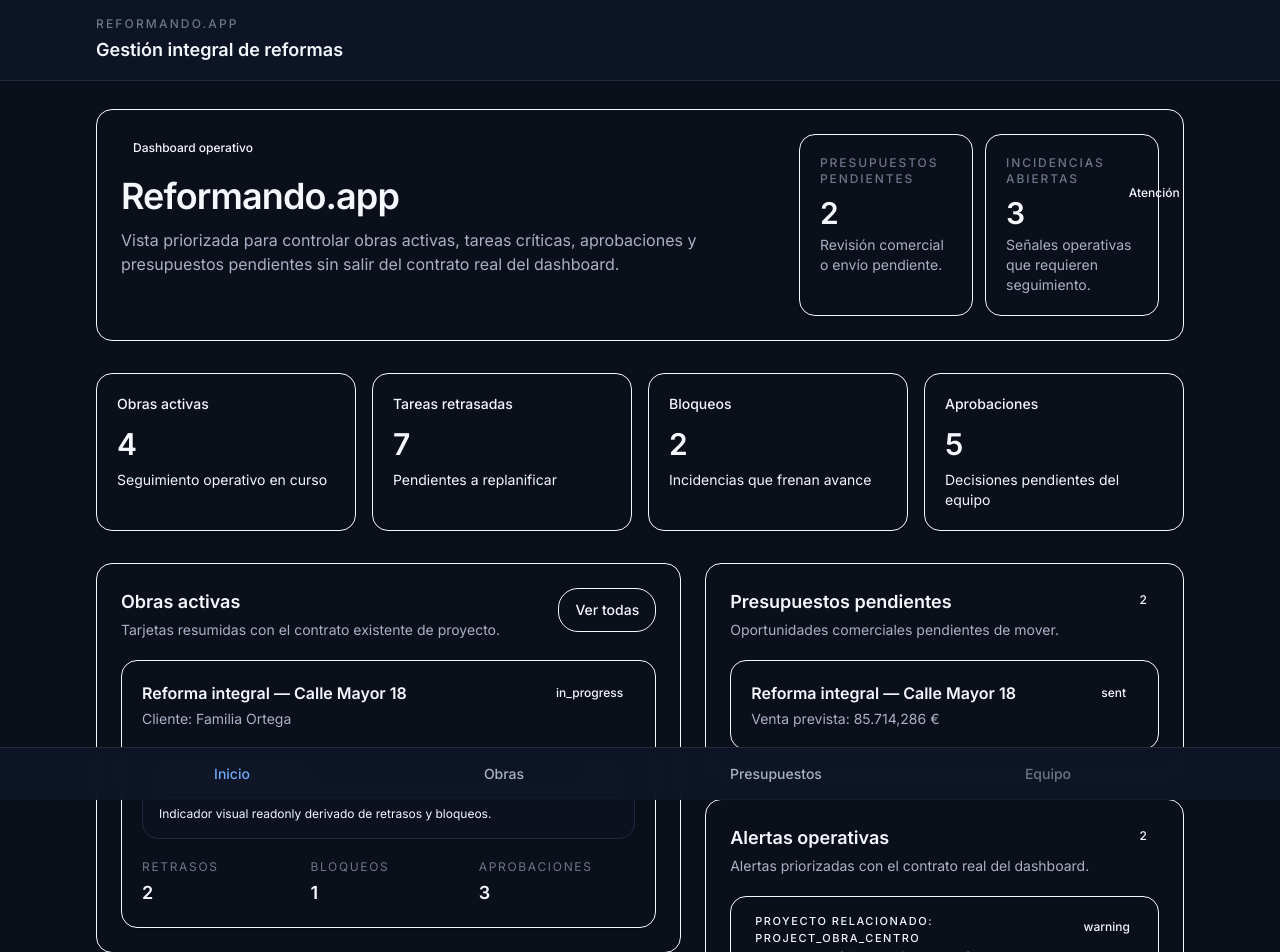
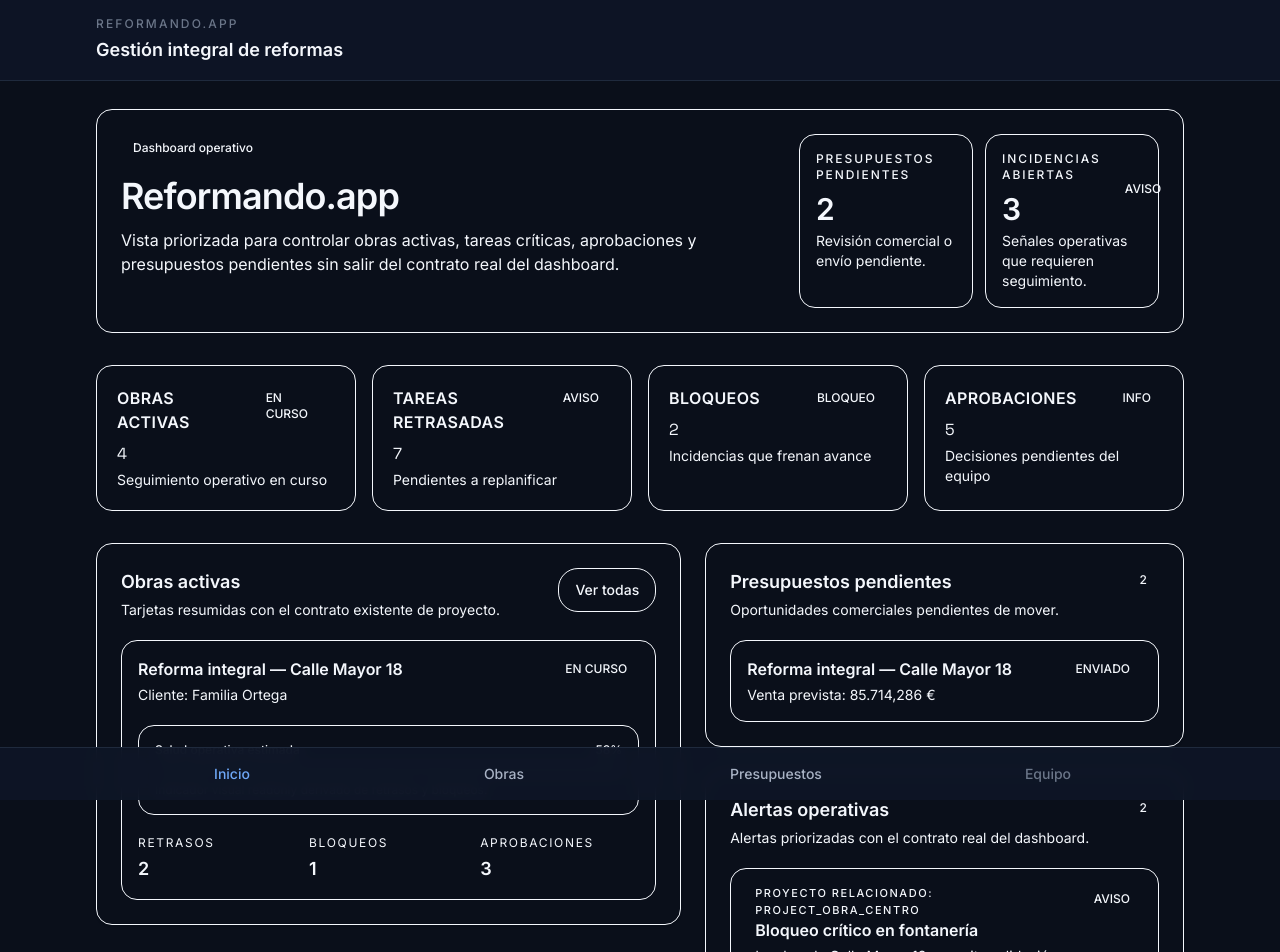
Before and after one commit to ReformandoPro/reforapp, a Next.js app: page / in a window 1280 px wide. Shown: the top 952 px of the page. Built offline with nearby package versions, Linux system fonts and the light colour scheme.

Commit message:
refactor(ui): migrate dashboard screen to semantic tokens

```diff
--- a/src/components/screens/ReformistDashboardScreen.tsx
+++ b/src/components/screens/ReformistDashboardScreen.tsx
@@ -5,7 +5,6 @@ import { Button } from "../ui/Button";
 import { Card } from "../ui/Card";
 import { EmptyState } from "../ui/EmptyState";
 import { ListItem } from "../ui/ListItem";
-import { MetricCard } from "../ui/MetricCard";
 import { ProgressBar } from "../ui/ProgressBar";
 
 type ReformistDashboardScreenProps = {
@@ -18,24 +17,28 @@ const metrics = [
     label: "Obras activas",
     helper: "Seguimiento operativo en curso",
     tone: "info",
+    badgeLabel: "EN CURSO",
   },
   {
     key: "delayedTasksCount",
     label: "Tareas retrasadas",
     helper: "Pendientes a replanificar",
     tone: "warning",
+    badgeLabel: "AVISO",
   },
   {
     key: "blockedTasksCount",
     label: "Bloqueos",
     helper: "Incidencias que frenan avance",
     tone: "danger",
+    badgeLabel: "BLOQUEO",
   },
   {
     key: "pendingApprovalsCount",
     label: "Aprobaciones",
     helper: "Decisiones pendientes del equipo",
     tone: "info",
+    badgeLabel: "INFO",
   },
 ] as const;
 
@@ -49,6 +52,43 @@ function mapAlertTone(level: OperationalAlertLevel): "info" | "warning" | "dange
   }
 
   return "info";
+}
+
+function mapAlertLabel(level: OperationalAlertLevel): string {
+  if (level === "danger") {
+    return "BLOQUEO";
+  }
+
+  if (level === "warning") {
+    return "AVISO";
+  }
+
+  return "INFO";
+}
+
+function formatStatusLabel(status: unknown): string {
+  const normalized = String(status).trim().toLowerCase();
+
+  const explicit: Record<string, string> = {
+    in_progress: "EN CURSO",
+    inprogress: "EN CURSO",
+    "in-progress": "EN CURSO",
+    sent: "ENVIADO",
+    warning: "AVISO",
+    danger: "BLOQUEO",
+    info: "INFO",
+    success: "OK",
+    draft: "BORRADOR",
+    approved: "APROBADO",
+    pending: "PENDIENTE",
+  };
+
+  const mapped = explicit[normalized];
+  if (mapped) {
+    return mapped;
+  }
+
+  return normalized.replace(/[_-]+/g, " ").toUpperCase();
 }
 
 function getProjectHealthProgress(project: DashboardSummary["activeProjects"][number]): number {
@@ -70,50 +110,41 @@ function mapProjectHealthTone(progress: number): "success" | "warning" | "danger
   return "success";
 }
 
-export function ReformistDashboardScreen({
-  summary,
-}: ReformistDashboardScreenProps) {
+export function ReformistDashboardScreen({ summary }: ReformistDashboardScreenProps) {
   return (
     <section className="mx-auto flex w-full max-w-6xl flex-col gap-8 px-4 py-1 sm:px-6 xl:px-0">
       <Card variant="raised" padding="lg" shadow="none" className="overflow-hidden">
         <div className="flex flex-col gap-6 lg:flex-row lg:items-start lg:justify-between">
           <div className="max-w-2xl">
-            <Badge status="info">
-              Dashboard operativo
-            </Badge>
-            <h1 className="mt-4 text-3xl font-semibold tracking-tight sm:text-4xl">
-              Reformando.app
-            </h1>
-            <p className="mt-3 max-w-xl text-sm leading-6 text-[var(--text-secondary)] sm:text-base">
-              Vista priorizada para controlar obras activas, tareas críticas,
-              aprobaciones y presupuestos pendientes sin salir del contrato real
-              del dashboard.
+            <Badge status="info">Dashboard operativo</Badge>
+            <h1 className="mt-4 text-3xl font-semibold tracking-tight sm:text-4xl">Reformando.app</h1>
+            <p className="mt-3 max-w-xl text-sm leading-6 text-content-secondary sm:text-base">
+              Vista priorizada para controlar obras activas, tareas críticas, aprobaciones y presupuestos pendientes sin
+              salir del contrato real del dashboard.
             </p>
           </div>
 
           <div className="grid gap-3 sm:grid-cols-2 lg:min-w-[320px] lg:max-w-[360px]">
-            <Card className="bg-[var(--bg-base)] p-4 shadow-none">
-              <p className="text-xs font-medium uppercase tracking-[0.16em] text-[var(--text-tertiary)]">
+            <Card variant="surface" padding="sm" shadow="none" className="bg-bg-base">
+              <p className="text-xs font-medium uppercase tracking-[0.16em] text-content-tertiary">
                 Presupuestos pendientes
               </p>
               <p className="mt-2 text-3xl font-semibold">{summary.pendingBudgetsCount}</p>
-              <p className="mt-1 text-sm leading-5 text-[var(--text-secondary)]">
-                Revisión comercial o envío pendiente.
-              </p>
+              <p className="mt-1 text-sm leading-5 text-content-secondary">Revisión comercial o envío pendiente.</p>
             </Card>
-            <Card className="bg-[var(--bg-base)] p-4 shadow-none">
+            <Card variant="surface" padding="sm" shadow="none" className="bg-bg-base">
               <div className="flex items-center justify-between gap-3">
                 <div>
-                  <p className="text-xs font-medium uppercase tracking-[0.16em] text-[var(--text-tertiary)]">
+                  <p className="text-xs font-medium uppercase tracking-[0.16em] text-content-tertiary">
                     Incidencias abiertas
                   </p>
                   <p className="mt-2 text-3xl font-semibold">{summary.openIncidentsCount}</p>
                 </div>
                 <Badge tone={summary.openIncidentsCount > 0 ? "danger" : "success"}>
-                  {summary.openIncidentsCount > 0 ? "Atención" : "Al día"}
+                  {summary.openIncidentsCount > 0 ? "AVISO" : "AL DÍA"}
                 </Badge>
               </div>
-              <p className="mt-1 text-sm leading-5 text-[var(--text-secondary)]">
+              <p className="mt-1 text-sm leading-5 text-content-secondary">
                 Señales operativas que requieren seguimiento.
               </p>
             </Card>
@@ -123,13 +154,17 @@ export function ReformistDashboardScreen({
 
       <div className="grid gap-4 sm:grid-cols-2 xl:grid-cols-4">
         {metrics.map((metric) => (
-          <MetricCard
-            key={metric.key}
-            label={metric.label}
-            value={summary[metric.key]}
-            description={metric.helper}
-            tone={metric.tone}
-          />
+          <Card key={metric.key} padding="md" shadow="none" className="bg-bg-surface">
+            <div className="flex items-start justify-between gap-3">
+              <p className="text-overline font-semibold uppercase tracking-wide text-content-secondary">
+                {metric.label}
+              </p>
+              <Badge status={metric.tone}>{metric.badgeLabel}</Badge>
+            </div>
+
+            <p className="mt-3 font-num text-display leading-none">{summary[metric.key]}</p>
+            <p className="mt-2 text-sm text-content-tertiary">{metric.helper}</p>
+          </Card>
         ))}
       </div>
 
@@ -138,11 +173,13 @@ export function ReformistDashboardScreen({
           <div className="flex flex-col gap-4 sm:flex-row sm:items-start sm:justify-between">
             <div>
               <h2 className="text-lg font-semibold">Obras activas</h2>
-              <p className="mt-1 text-sm leading-5 text-[var(--text-secondary)]">
+              <p className="mt-1 text-sm leading-5 text-content-secondary">
                 Tarjetas resumidas con el contrato existente de proyecto.
               </p>
             </div>
-            <Button variant="secondary" className="w-full sm:w-auto">Ver todas</Button>
+            <Button variant="secondary" className="w-full sm:w-auto">
+              Ver todas
+            </Button>
           </div>
 
           {summary.activeProjects.length > 0 ? (
@@ -153,18 +190,16 @@ export function ReformistDashboardScreen({
 
                 return (
                   <li key={project.id}>
-                    <Card className="bg-[var(--bg-base)] p-4 shadow-none">
+                    <Card variant="surface" padding="sm" shadow="none" className="bg-bg-base">
                       <div className="flex flex-col gap-4 sm:flex-row sm:items-start sm:justify-between">
                         <div>
                           <p className="text-base font-semibold">{project.name}</p>
-                          <p className="mt-1 text-sm text-[var(--text-secondary)]">
-                            Cliente: {project.clientName}
-                          </p>
+                          <p className="mt-1 text-sm text-content-secondary">Cliente: {project.clientName}</p>
                         </div>
-                        <Badge tone="info">{project.status}</Badge>
+                        <Badge tone="info">{formatStatusLabel(project.status)}</Badge>
                       </div>
 
-                      <div className="mt-5 rounded-2xl border border-[var(--border-subtle)] bg-[var(--bg-surface)]/40 p-4">
+                      <div className="mt-5 rounded-lg border border-subtle bg-bg-surface/40 p-4">
                         <ProgressBar
                           value={projectHealthProgress}
                           label="Salud operativa estimada"
@@ -176,21 +211,15 @@ export function ReformistDashboardScreen({
 
                       <div className="mt-5 grid gap-3 sm:grid-cols-3">
                         <div>
-                          <p className="text-xs uppercase tracking-[0.14em] text-[var(--text-tertiary)]">
-                            Retrasos
-                          </p>
+                          <p className="text-xs uppercase tracking-[0.14em] text-content-tertiary">Retrasos</p>
                           <p className="mt-1 text-lg font-semibold">{project.delayedTasksCount}</p>
                         </div>
                         <div>
-                          <p className="text-xs uppercase tracking-[0.14em] text-[var(--text-tertiary)]">
-                            Bloqueos
-                          </p>
+                          <p className="text-xs uppercase tracking-[0.14em] text-content-tertiary">Bloqueos</p>
                           <p className="mt-1 text-lg font-semibold">{project.blockedTasksCount}</p>
                         </div>
                         <div>
-                          <p className="text-xs uppercase tracking-[0.14em] text-[var(--text-tertiary)]">
-                            Aprobaciones
-                          </p>
+                          <p className="text-xs uppercase tracking-[0.14em] text-content-tertiary">Aprobaciones</p>
                           <p className="mt-1 text-lg font-semibold">{project.pendingApprovalsCount}</p>
                         </div>
                       </div>
@@ -214,9 +243,7 @@ export function ReformistDashboardScreen({
             <div className="flex items-start justify-between gap-4">
               <div>
                 <h2 className="text-lg font-semibold">Presupuestos pendientes</h2>
-                <p className="mt-1 text-sm leading-5 text-[var(--text-secondary)]">
-                  Oportunidades comerciales pendientes de mover.
-                </p>
+                <p className="mt-1 text-sm leading-5 text-content-secondary">Oportunidades comerciales pendientes de mover.</p>
               </div>
               <Badge tone="warning">{summary.pendingBudgetsCount}</Badge>
             </div>
@@ -225,17 +252,15 @@ export function ReformistDashboardScreen({
               <ul className="mt-5 space-y-3">
                 {summary.pendingBudgets.map((budget) => (
                   <li key={budget.id}>
-                    <Card className="bg-[var(--bg-base)] p-4 shadow-none">
+                    <Card variant="surface" padding="sm" shadow="none" className="bg-bg-base">
                       <div className="flex items-start justify-between gap-3">
                         <div>
-                          <p className="font-semibold text-[var(--text-primary)]">
-                            {budget.projectId}
-                          </p>
-                          <p className="mt-1 text-sm text-[var(--text-secondary)]">
+                          <p className="font-semibold text-content-primary">{budget.projectId}</p>
+                          <p className="mt-1 text-sm text-content-secondary">
                             Venta prevista: {budget.salePrice.toLocaleString("es-ES")} €
                           </p>
                         </div>
-                        <Badge tone="info">{budget.status}</Badge>
+                        <Badge tone="info">{formatStatusLabel(budget.status)}</Badge>
                       </div>
                     </Card>
                   </li>
@@ -255,7 +280,7 @@ export function ReformistDashboardScreen({
             <div className="flex items-start justify-between gap-4">
               <div>
                 <h2 className="text-lg font-semibold">Alertas operativas</h2>
-                <p className="mt-1 text-sm leading-5 text-[var(--text-secondary)]">
+                <p className="mt-1 text-sm leading-5 text-content-secondary">
                   Alertas priorizadas con el contrato real del dashboard.
                 </p>
               </div>
@@ -271,12 +296,8 @@ export function ReformistDashboardScreen({
                     <ListItem
                       title={alert.title}
                       description={alert.description}
-                      eyebrow={
-                        alert.relatedProjectId
-                          ? `Proyecto relacionado: ${alert.relatedProjectId}`
-                          : undefined
-                      }
-                      trailing={<Badge tone={mapAlertTone(alert.level)}>{alert.level}</Badge>}
+                      eyebrow={alert.relatedProjectId ? `Proyecto relacionado: ${alert.relatedProjectId}` : undefined}
+                      trailing={<Badge tone={mapAlertTone(alert.level)}>{mapAlertLabel(alert.level)}</Badge>}
                       tone={mapAlertTone(alert.level)}
                     />
                   </li>
@@ -284,10 +305,7 @@ export function ReformistDashboardScreen({
               </ul>
             ) : (
               <div className="mt-5">
-                <EmptyState
-                  title="Sin alertas operativas"
-                  description="No hay alertas activas en el resumen actual."
-                />
+                <EmptyState title="Sin alertas operativas" description="No hay alertas activas en el resumen actual." />
               </div>
             )}
           </Card>
```
